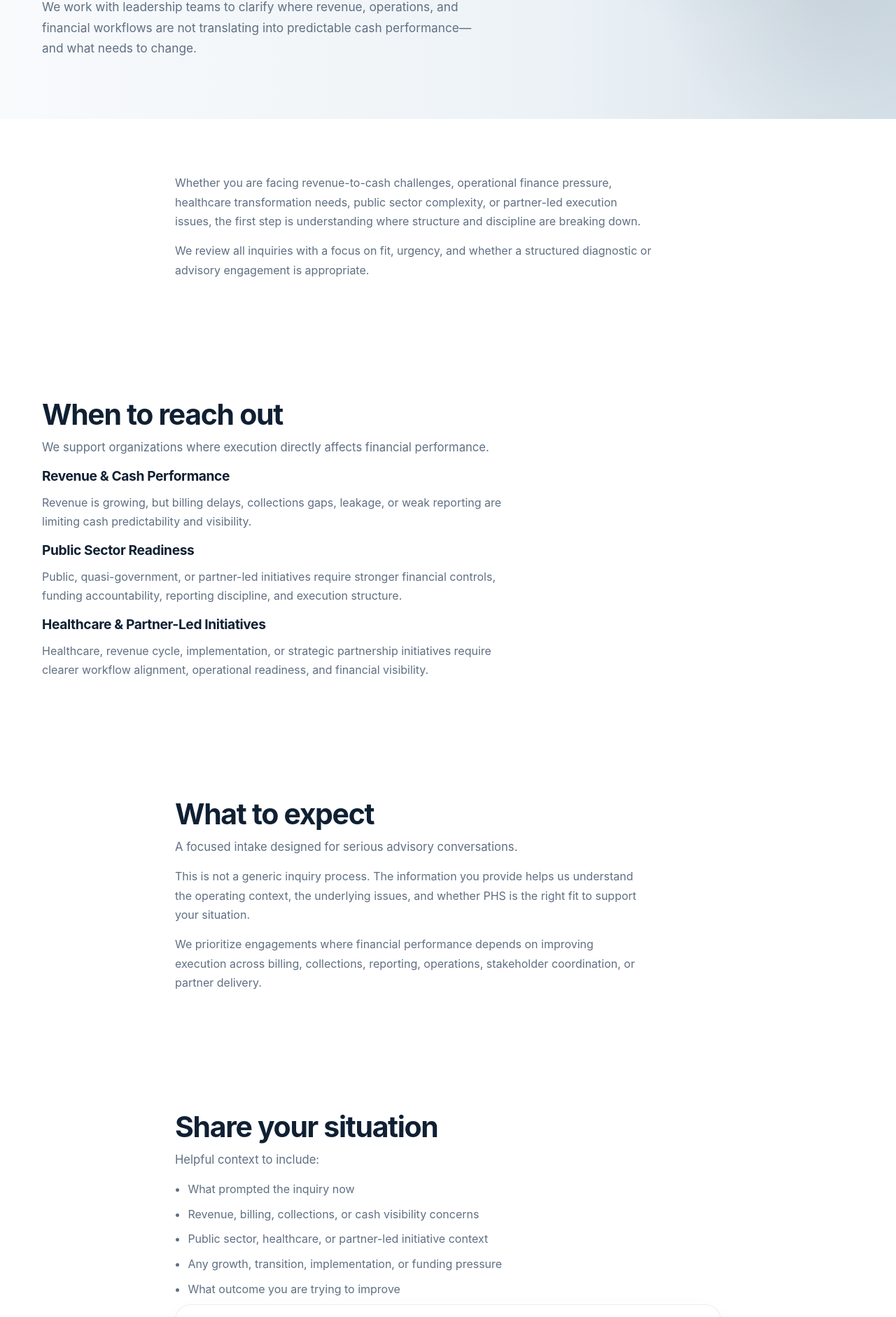
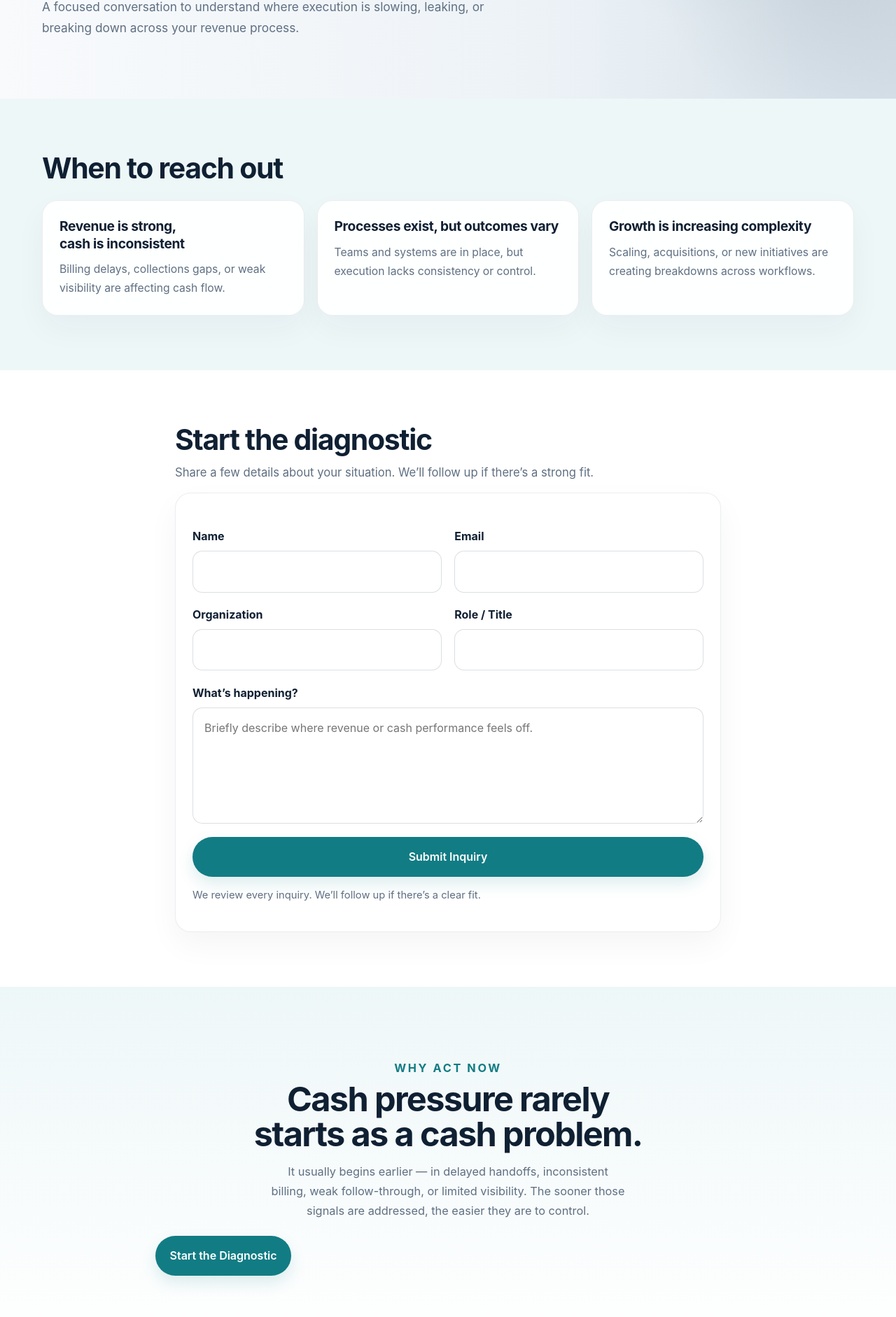
Before and after one commit to pjechete/prosperity-heritage-Advisory-Services, a Next.js app: page /contact in a window 1280 px wide. Shown: the part 350-2232 px from the top of the page at 70% size. Built offline with nearby package versions, Linux system fonts and the light colour scheme.

Commit message:
Update page.tsx

```diff
--- a/src/app/contact/page.tsx
+++ b/src/app/contact/page.tsx
@@ -1,9 +1,9 @@
 import type { Metadata } from 'next'
 
 export const metadata: Metadata = {
-  title: 'Contact | Revenue Control, Public Sector & Execution Advisory | PHS',
+  title: 'Contact | Revenue Diagnostic | PHS',
   description:
-    'Start a conversation with Prosperity Heritage Advisory about revenue control, cash visibility, public sector readiness, healthcare initiatives, and execution challenges.',
+    'Start a Revenue Diagnostic with Prosperity Heritage Advisory to identify where revenue is not converting into predictable cash.',
 }
 
 export default function ContactPage() {
@@ -13,93 +13,60 @@ export default function ContactPage() {
       <section className="page-hero">
         <div className="container">
           <p className="eyebrow">Contact</p>
+
           <h1>
-            Let’s identify where performance, visibility, or execution is breaking down.
+            If revenue is not converting into predictable cash, let’s identify why.
           </h1>
+
           <p className="hero-subtext">
-            We work with leadership teams to clarify where revenue, operations, and financial workflows are not translating into predictable cash performance—and what needs to change.
-          </p>
-        </div>
-      </section>
-
-      {/* INTRO */}
-      <section className="section">
-        <div className="container narrow">
-          <p>
-            Whether you are facing revenue-to-cash challenges, operational finance pressure, healthcare transformation needs, public sector complexity, or partner-led execution issues, the first step is understanding where structure and discipline are breaking down.
-          </p>
-          <p>
-            We review all inquiries with a focus on fit, urgency, and whether a structured diagnostic or advisory engagement is appropriate.
+            A focused conversation to understand where execution is slowing,
+            leaking, or breaking down across your revenue process.
           </p>
         </div>
       </section>
 
       {/* WHEN TO REACH OUT */}
-      <section className="section alt">
+      <section className="section section-soft">
         <div className="container">
           <h2>When to reach out</h2>
-          <p className="section-intro">
-            We support organizations where execution directly affects financial performance.
-          </p>
 
-          <div className="services-grid">
-            <div className="service-card">
-              <h3>Revenue & Cash Performance</h3>
+          <div className="card-grid three-up">
+            <div className="card">
+              <h3>Revenue is strong, cash is inconsistent</h3>
               <p>
-                Revenue is growing, but billing delays, collections gaps, leakage, or weak reporting are limiting cash predictability and visibility.
+                Billing delays, collections gaps, or weak visibility are affecting
+                cash flow.
               </p>
             </div>
 
-            <div className="service-card">
-              <h3>Public Sector Readiness</h3>
+            <div className="card">
+              <h3>Processes exist, but outcomes vary</h3>
               <p>
-                Public, quasi-government, or partner-led initiatives require stronger financial controls, funding accountability, reporting discipline, and execution structure.
+                Teams and systems are in place, but execution lacks consistency
+                or control.
               </p>
             </div>
 
-            <div className="service-card">
-              <h3>Healthcare & Partner-Led Initiatives</h3>
+            <div className="card">
+              <h3>Growth is increasing complexity</h3>
               <p>
-                Healthcare, revenue cycle, implementation, or strategic partnership initiatives require clearer workflow alignment, operational readiness, and financial visibility.
+                Scaling, acquisitions, or new initiatives are creating breakdowns
+                across workflows.
               </p>
             </div>
           </div>
         </div>
       </section>
 
-      {/* WHAT TO EXPECT */}
-      <section className="section">
+      {/* FORM */}
+      <section id="contact-form" className="section">
         <div className="container narrow">
-          <h2>What to expect</h2>
+          <h2>Start the diagnostic</h2>
+
           <p className="section-intro">
-            A focused intake designed for serious advisory conversations.
+            Share a few details about your situation. We’ll follow up if there’s a
+            strong fit.
           </p>
-
-          <p>
-            This is not a generic inquiry process. The information you provide helps us understand the operating context, the underlying issues, and whether PHS is the right fit to support your situation.
-          </p>
-
-          <p>
-            We prioritize engagements where financial performance depends on improving execution across billing, collections, reporting, operations, stakeholder coordination, or partner delivery.
-          </p>
-        </div>
-      </section>
-
-      {/* FORM */}
-      <section id="contact-form" className="section alt">
-        <div className="container narrow">
-          <h2>Share your situation</h2>
-
-          <div className="form-guidance">
-            <p className="section-intro">Helpful context to include:</p>
-            <ul>
-              <li>What prompted the inquiry now</li>
-              <li>Revenue, billing, collections, or cash visibility concerns</li>
-              <li>Public sector, healthcare, or partner-led initiative context</li>
-              <li>Any growth, transition, implementation, or funding pressure</li>
-              <li>What outcome you are trying to improve</li>
-            </ul>
-          </div>
 
           <div className="form-wrap">
             <form
@@ -110,68 +77,36 @@ export default function ContactPage() {
               <input
                 type="hidden"
                 name="_subject"
-                value="New PHS Website Inquiry"
+                value="New PHS Revenue Diagnostic Inquiry"
               />
 
               <div className="form-field">
                 <label htmlFor="name">Name</label>
-                <input
-                  id="name"
-                  name="name"
-                  type="text"
-                  placeholder="Your name"
-                  required
-                />
+                <input id="name" name="name" type="text" required />
               </div>
 
               <div className="form-field">
                 <label htmlFor="email">Email</label>
-                <input
-                  id="email"
-                  name="email"
-                  type="email"
-                  placeholder="you@example.com"
-                  required
-                />
+                <input id="email" name="email" type="email" required />
               </div>
 
               <div className="form-field">
                 <label htmlFor="company">Organization</label>
-                <input
-                  id="company"
-                  name="company"
-                  type="text"
-                  placeholder="Organization name"
-                />
+                <input id="company" name="company" type="text" />
               </div>
 
               <div className="form-field">
                 <label htmlFor="role">Role / Title</label>
-                <input
-                  id="role"
-                  name="role"
-                  type="text"
-                  placeholder="Founder, CFO, Controller, etc."
-                />
+                <input id="role" name="role" type="text" />
               </div>
 
               <div className="form-field full-width">
-                <label htmlFor="interest">Primary Area of Interest</label>
-                <input
-                  id="interest"
-                  name="interest"
-                  type="text"
-                  placeholder="Revenue control, public sector readiness, healthcare initiative, etc."
-                />
-              </div>
-
-              <div className="form-field full-width">
-                <label htmlFor="message">Message</label>
+                <label htmlFor="message">What’s happening?</label>
                 <textarea
                   id="message"
                   name="message"
-                  placeholder="Briefly describe the challenge, opportunity, or initiative you would like to discuss."
-                  rows={6}
+                  rows={5}
+                  placeholder="Briefly describe where revenue or cash performance feels off."
                   required
                 />
               </div>
@@ -182,7 +117,7 @@ export default function ContactPage() {
                 </button>
 
                 <p className="form-note">
-                  All inquiries are reviewed confidentially. We will follow up if there is a clear fit.
+                  We review every inquiry. We’ll follow up if there’s a clear fit.
                 </p>
               </div>
             </form>
@@ -190,18 +125,25 @@ export default function ContactPage() {
         </div>
       </section>
 
-      {/* CTA */}
+      {/* STRONG CTA */}
       <section className="cta-band">
         <div className="container">
-          <h2>Strong outcomes depend on disciplined execution.</h2>
-          <p>
-            If performance is being limited by weak visibility, unclear ownership, delayed cash conversion, or complex stakeholder execution, the next step is identifying where the breakdown is occurring.
-          </p>
+          <div className="cta-box">
+            <p className="eyebrow">Why act now</p>
 
-          <div className="cta-actions">
-            <a href="#contact-form" className="btn btn-primary">
-              Complete the Form
-            </a>
+            <h2>Cash pressure rarely starts as a cash problem.</h2>
+
+            <p>
+              It usually begins earlier — in delayed handoffs, inconsistent
+              billing, weak follow-through, or limited visibility. The sooner
+              those signals are addressed, the easier they are to control.
+            </p>
+
+            <div className="cta-actions">
+              <a href="#contact-form" className="btn btn-primary">
+                Start the Diagnostic
+              </a>
+            </div>
           </div>
         </div>
       </section>
```
